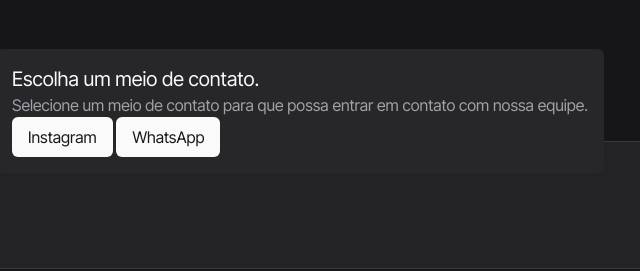
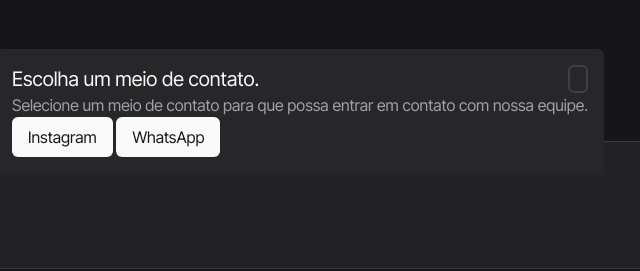
Before and after one commit to neopromic/creattek, a plain HTML site: page index.html in a window 1280 px wide. Both pictures are taken after a click on the button "Contate-nos!". Shown: the part 289-560 px from the top of the page, 340-980 px from the left. Drawn offline with nearby package versions, Linux system fonts and the light colour scheme.

Commit message:
feat: working on close btn dialog

```diff
--- a/index.html
+++ b/index.html
@@ -57,7 +57,7 @@
     <dialog id="dialogContact" class="bg-zinc-800 text-zinc-50 absolute inset-12 w-fit rounded-md px-4 py-4 ">
       <div class="flex gap-2">
         <h1 class="text-xl flex-1">Escolha um meio de contato.</h1>
-        <i id="btnCloseContactDialog" class="ph ph-x rounded-md p-2 cursor-pointer border border-zinc-800"></i>
+        <i id="btnCloseContactDialog" class="ph ph-x rounded-md p-2 cursor-pointer border-2 border-zinc-700"></i>
       </div>
       <p class="text-zinc-400">Selecione um meio de contato para que possa entrar em contato com nossa equipe.</p>
       <button class="inline-flex bg-zinc-50 text-zinc-900 rounded-md h-10 px-4 py-2">
```
